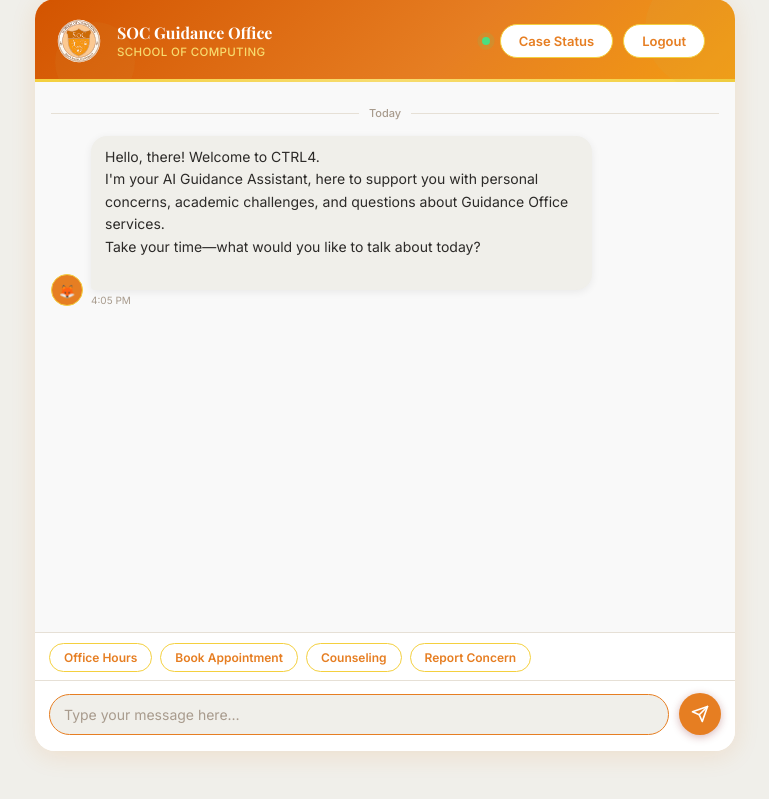
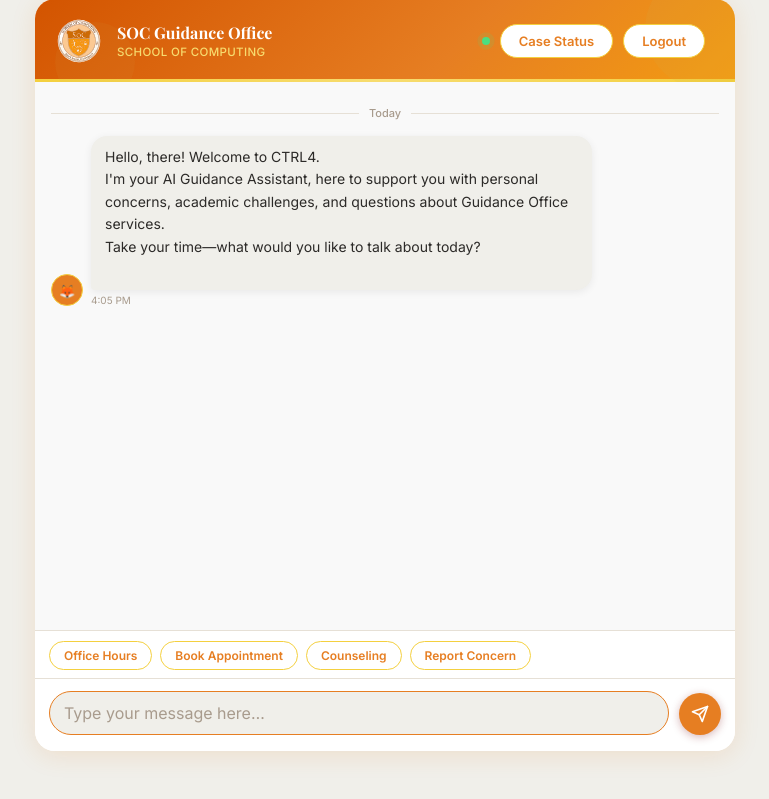
Before and after one commit to jabezapilado/CTRL4_Chatbot_MKIII_development, a Flask app: template frontend/templates/chatbot.html in a window 1280 px wide. Shown: the part 25-824 px from the top of the page, without its empty margins (255-1024 px from the left). Run offline with Flask 3, Linux system fonts and the light colour scheme; the template is opened without the code that fills it, so the values that code supplies are empty; parts of the project's set-up code (start-up, migrations or seed data) failed here and were passed over.

Commit message:
fix: stabilize chat layout on mobile keyboards

```diff
--- a/frontend/static/css/chatbot.css
+++ b/frontend/static/css/chatbot.css
@@ -5,11 +5,16 @@
 ───────────────────────────────────────── */
 
 /* ── PAGE LAYOUT ── */
+.chatbot-page {
+  overflow: hidden;
+  overscroll-behavior-y: none;
+}
+
 .page {
   display: flex;
   flex-direction: column;
   height: 100vh;
-  height: 100dvh;
+  height: var(--chat-visible-height, 100dvh);
   min-height: 0;
   min-width: 0;
   max-width: 700px;
@@ -17,6 +22,7 @@
   margin: 0 auto;
   background: var(--white);
   box-shadow: var(--shadow-md);
+  overflow: hidden;
 }
 
 /* ── HEADER ── */
@@ -29,6 +35,7 @@
   );
   flex-shrink: 0;
   position: relative;
+  z-index: 2;
   overflow: hidden;
 }
 .header::before {
@@ -153,6 +160,8 @@
   gap: 12px;
   background: var(--gray-50);
   scroll-behavior: smooth;
+  overscroll-behavior-y: contain;
+  -webkit-overflow-scrolling: touch;
 }
 
 .quick-replies {
@@ -650,7 +659,9 @@
   border: none;
   background: transparent;
   font-family: "Inter", sans-serif;
-  font-size: 14px;
+  /* iOS Safari zooms a focused input below 16px. Keep chat controls at the
+     platform-safe minimum so focusing the composer never zooms the page. */
+  font-size: 16px;
   color: var(--gray-900);
   resize: none;
   outline: none;
@@ -708,7 +719,7 @@
   .page {
     margin: 24px auto;
     height: calc(100vh - 48px);
-    height: calc(100dvh - 48px);
+    height: calc(var(--chat-visible-height, 100dvh) - 48px);
     border-radius: 20px;
     overflow: hidden;
   }
@@ -717,6 +728,7 @@
   .page {
     height: 100vh;
     height: 100dvh;
+    height: var(--chat-visible-height, 100dvh);
     border-radius: 0;
   }
 
--- a/frontend/static/js/chat.js
+++ b/frontend/static/js/chat.js
@@ -37,6 +37,25 @@ const quickReplyButtons = Array.from(
   document.querySelectorAll("[data-quick-message]"),
 );
 const API_BASE = window.location.origin;
+
+// iOS Safari resizes the visual viewport (rather than the layout viewport)
+// when its software keyboard opens. Size only the chat shell to that visible
+// area so the header remains in place and the chat pane is the sole scroller.
+function syncChatVisibleViewport() {
+  const viewport = window.visualViewport;
+  if (!viewport) return;
+  document.documentElement.style.setProperty(
+    "--chat-visible-height",
+    `${Math.round(viewport.height)}px`,
+  );
+}
+
+function bindChatVisibleViewport() {
+  syncChatVisibleViewport();
+  window.visualViewport?.addEventListener("resize", syncChatVisibleViewport);
+  window.visualViewport?.addEventListener("scroll", syncChatVisibleViewport);
+  window.addEventListener("orientationchange", syncChatVisibleViewport);
+}
 
 function setChatTurnPending(isPending) {
   isAwaitingReply = isPending;
@@ -646,7 +665,14 @@ document.getElementById("send-message")?.addEventListener("click", sendMessage);
 
 window.sendMessage = sendMessage;
 window.sendQuick = sendQuick;
-document.addEventListener("DOMContentLoaded", initializeChat, { once: true });
+document.addEventListener(
+  "DOMContentLoaded",
+  () => {
+    bindChatVisibleViewport();
+    initializeChat();
+  },
+  { once: true },
+);
 window.addEventListener("beforeunload", () => {
   clearTimeout(inactivityTimer);
 });
--- a/frontend/templates/chatbot.html
+++ b/frontend/templates/chatbot.html
@@ -15,7 +15,7 @@
     <link rel="stylesheet" href="/static/css/chatbot.css" />
     <link rel="stylesheet" href="/static/css/notifications.css" />
   </head>
-  <body>
+  <body class="chatbot-page">
     <div class="page">
       <!-- HEADER -->
       <header class="header">
```
Also changed, not shown: tests/test_frontend_layout_contracts.py (+8 -0 lines).
